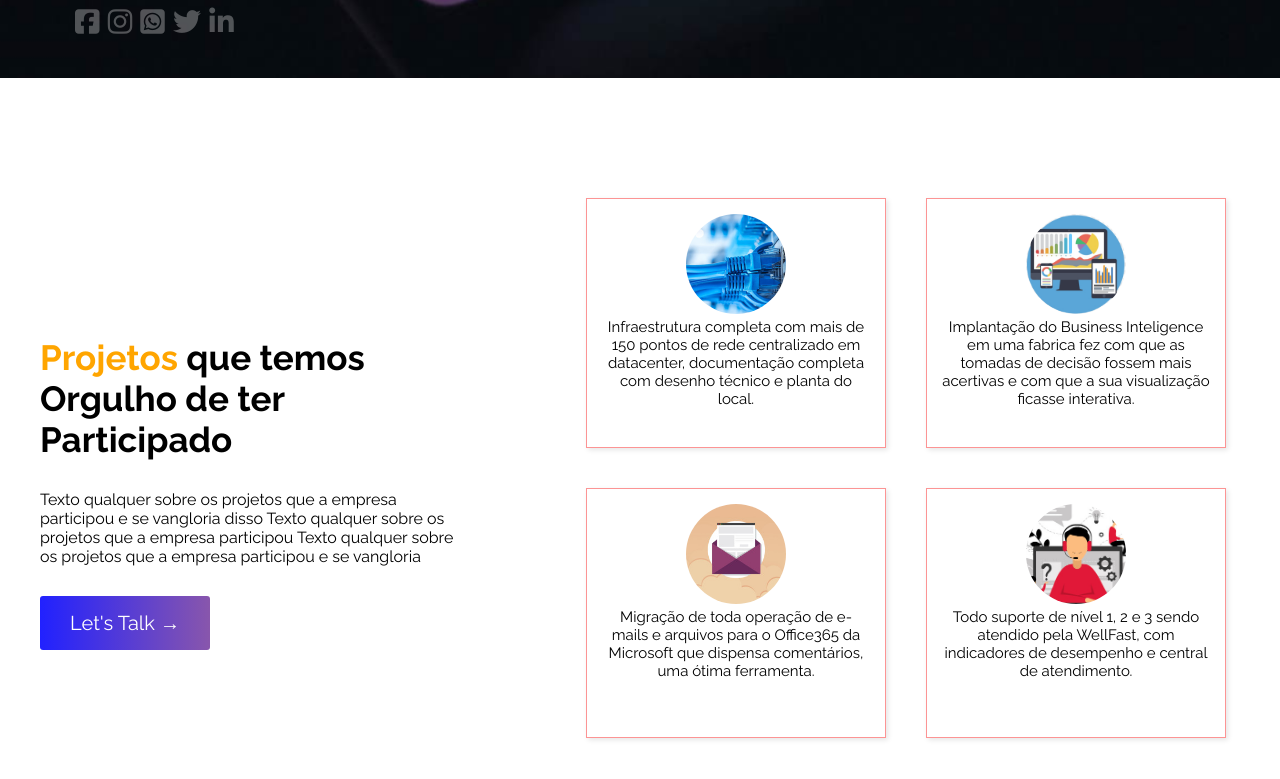
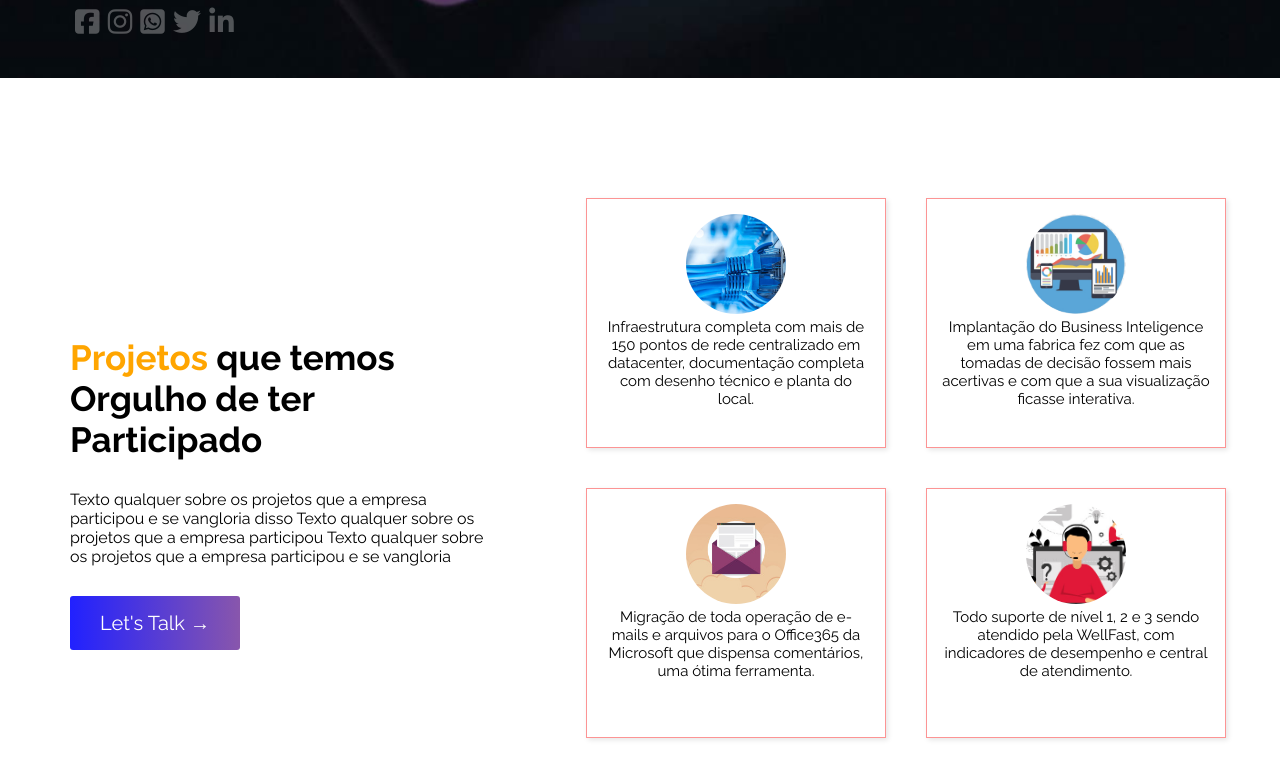
Before and after one commit to Romulogno/wellfast-responsivo, a plain HTML site: page index.html in a window 1280 px wide. Shown: the part 667-1446 px from the top of the page. Drawn offline with Linux system fonts and the light colour scheme.

Commit message:
Update style.css

```diff
--- a/style.css
+++ b/style.css
@@ -269,7 +269,7 @@ div.icones a:hover{
         display: flex;
         flex-wrap: wrap;
         flex: 40%;
-        padding: 40px;
+        padding: 40px 10px 40px 70px;
         align-content: center;
     }
 
```
